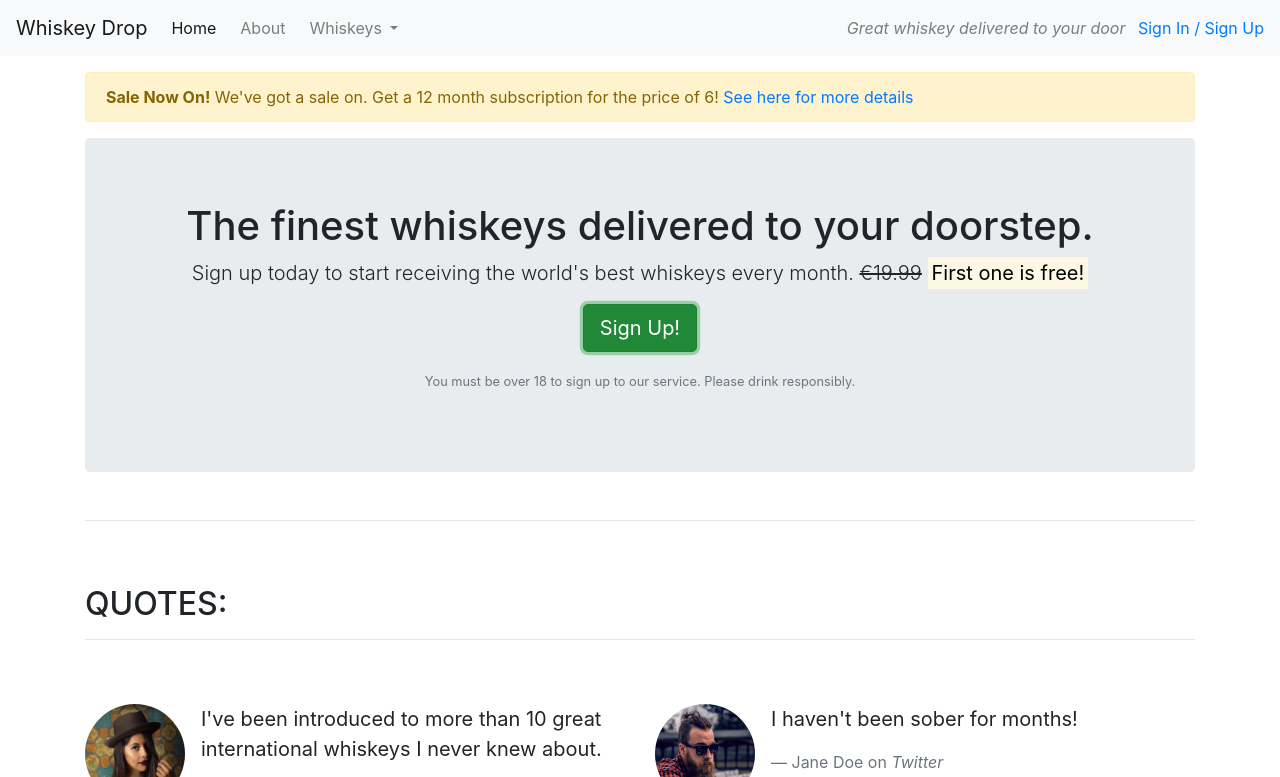
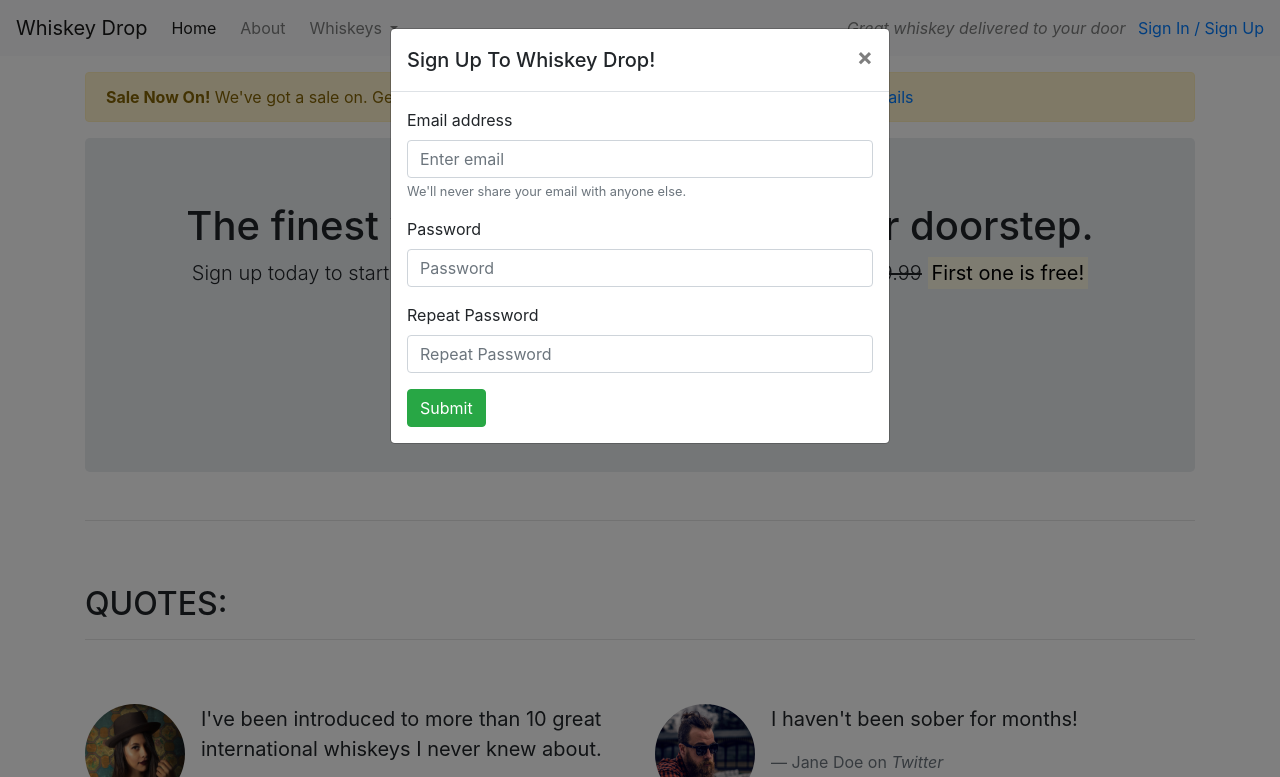
Before and after one commit to Polyanyanwu/bootstrap-sample, a plain HTML site: page index.html in a window 1280 px wide. Both pictures are taken after a click on the button "Sign Up!". Shown: the top 777 px of the page. Drawn offline with nearby package versions, Linux system fonts and the light colour scheme.

Commit message:
Add sign up modal

```diff
--- a/index.html
+++ b/index.html
@@ -12,7 +12,6 @@
     <title>Whiskey Drop | Taste a new whiskey every month</title>
 </head>
 
-<body>
    <!--Nav-->
    <nav class="navbar navbar-light navbar-expand-sm bg-light">
     <a href="/" class="navbar-brand">
@@ -63,7 +62,7 @@
                     <s class="d-none d-sm-inline">€19.99</s>
                     <span class="d-inline d-sm-none"><br></span>
                     <strong><mark>First one is free!</mark></strong></p>
-                <p><button class="btn btn-lg btn-success">Sign Up!</button></p>
+                <p><button class="btn btn-lg btn-success" data-toggle="modal" data-target="#signUpModal">Sign Up!</button></p>
                 <p class="text-muted"><small>You must be over 18 to sign up to our service. Please drink responsibly.</small></p>
             </section>
         </div>
@@ -143,6 +142,37 @@
     </section>
     <!-- /.features -->
 </article>
+
+<div class="modal" tabindex="-1" role="dialog" id="signUpModal">
+    <div class="modal-dialog" role="document">
+        <div class="modal-content">
+            <div class="modal-header">
+                <h5 class="modal-title">Sign Up To Whiskey Drop!</h5>
+                <button type="button" class="close" data-dismiss="modal" aria-label="Close">
+      <span aria-hidden="true">&times;</span>
+    </button>
+            </div>
+            <div class="modal-body">
+                <form>
+                    <div class="form-group">
+                        <label for="exampleInputEmail1">Email address</label>
+                        <input type="email" class="form-control" id="exampleInputEmail1" aria-describedby="emailHelp" placeholder="Enter email">
+                        <small id="emailHelp" class="form-text text-muted">We'll never share your email with anyone else.</small>
+                    </div>
+                    <div class="form-group">
+                        <label for="password">Password</label>
+                        <input type="password" class="form-control" id="password" placeholder="Password">
+                    </div>
+                    <div class="form-group">
+                        <label for="repeatPassword">Repeat Password</label>
+                        <input type="password" class="form-control" id="repeatPassword" placeholder="Repeat Password">
+                    </div>
+                    <button type="submit" class="btn btn-success">Submit</button>
+                </form>
+            </div>
+        </div>
+    </div>
+</div>
     <script src="https://code.jquery.com/jquery-3.5.1.slim.min.js"
         integrity="sha384-DfXdz2htPH0lsSSs5nCTpuj/zy4C+OGpamoFVy38MVBnE+IbbVYUew+OrCXaRkfj" crossorigin="anonymous">
     </script>
```
